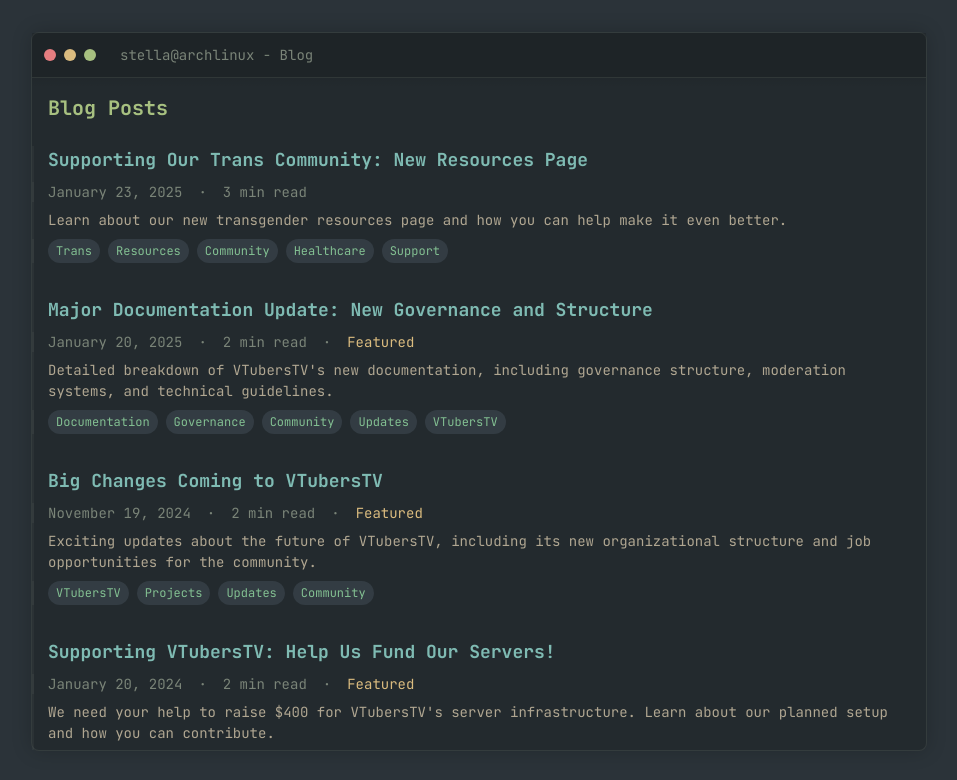
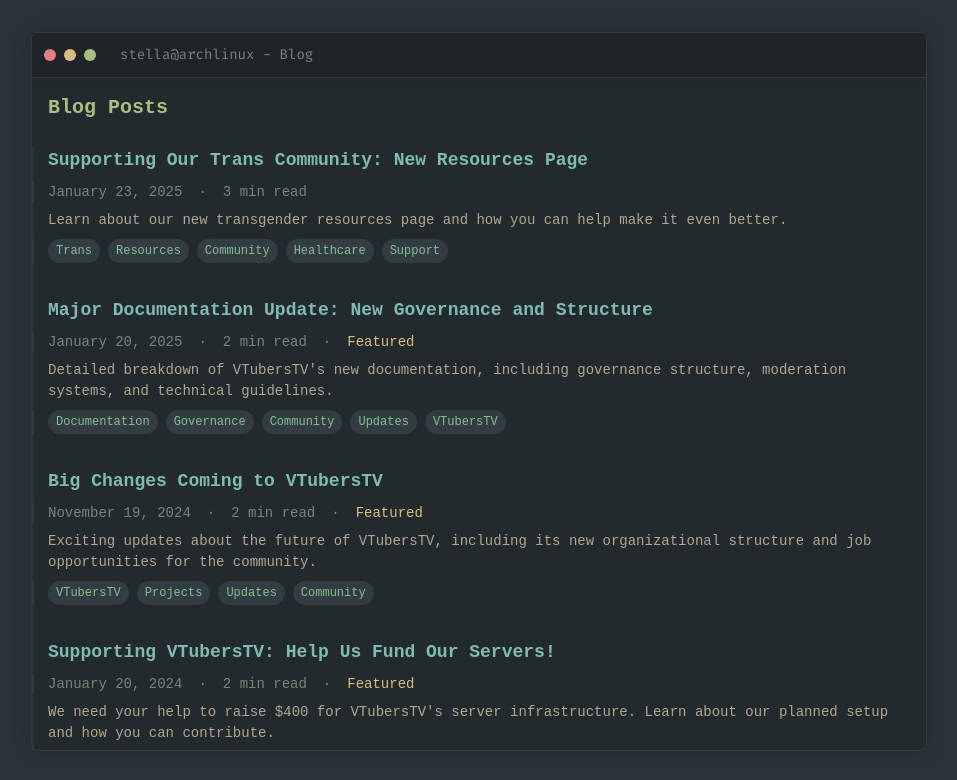
Before and after one commit to chocoOnEstrogen/choco.rip, an Astro site: page /blog in a window 1280 px wide. Shown: the whole page, without its empty margins (161-1118 px from the left). Built offline with nearby package versions, Linux system fonts and the light colour scheme; Astro itself is replaced by a stand-in of ours.

Commit message:
refactor(Typography): Switch from JetBrains Mono to Fira Code font
Update font references in Main layout and global CSS to use Fira Code, maintaining a clean monospace typography style while refreshing the visual design.

```diff
--- a/src/layouts/Main.astro
+++ b/src/layouts/Main.astro
@@ -127,10 +127,10 @@
 		<link rel="preconnect" href="https://cdnjs.cloudflare.com" />
 		<link rel="preconnect" href="https://cdn.jsdelivr.net" />
 
-		<!-- Add JetBrains Mono font -->
+
 		<link rel="preconnect" href="https://fonts.googleapis.com">
 		<link rel="preconnect" href="https://fonts.gstatic.com" crossorigin>
-		<link href="https://fonts.googleapis.com/css2?family=JetBrains+Mono:wght@400;500;600;700&display=swap" rel="stylesheet">
+		<link href="https://fonts.googleapis.com/css2?family=Fira+Code:wght@400;500;600;700&display=swap" rel="stylesheet">
 
 		<ViewTransitions />
 	</head>
--- a/src/styles/global.css
+++ b/src/styles/global.css
@@ -1,7 +1,7 @@
 @import './animations.css';
 @import './markdown.css';
 @import './matrix.css';
-@import url('https://fonts.googleapis.com/css2?family=JetBrains+Mono:ital,wght@0,100..800;1,100..800&display=swap');
+@import url('https://fonts.googleapis.com/css2?family=Fira+Code:wght@400;500;600;700&display=swap');
 @tailwind base;
 @tailwind components;
 @tailwind utilities;
@@ -27,7 +27,7 @@
 
 
 body {
-  font-family: 'JetBrains Mono', monospace;
+  font-family: 'Fira Code', monospace;
   min-height: 100vh;
   line-height: 1.5;
   font-size: 14px;
```
